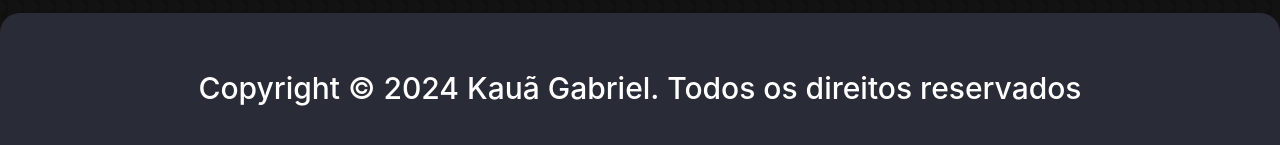
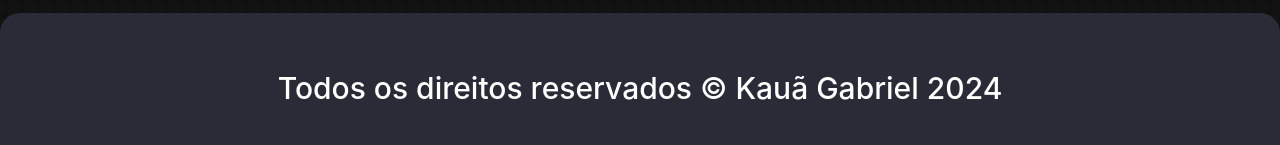
Before and after one commit to FiNiShYy/MyPortfolio, a React (Create React App) app: page / in a window 1280 px wide. Shown: the part 2601-2746 px from the top of the page. Built offline with nearby package versions, Linux system fonts and the light colour scheme; the HTML template or start-up script is replaced by a standard one.

Commit message:
favicon update and footer auto update year update

```diff
--- a/src/components/About/index.jsx
+++ b/src/components/About/index.jsx
@@ -3,7 +3,7 @@ import PFPKaua from '../../assets/PFPKaua.jpeg'
 
 const About = () => {
     return (
-        <div className="img-about">
+        <div className="img-about" id="about">
             <img src={PFPKaua}></img>
             <div className="about-text">
                 <h1>SOBRE MIM</h1>
--- a/src/components/Footer/index.jsx
+++ b/src/components/Footer/index.jsx
@@ -8,7 +8,7 @@ const Footer = () => {
     }, [])
     return (
         <div className='footer'>
-            <h1>Copyright © <span id="year"></span> Kauã Gabriel. Todos os direitos reservados</h1>
+            <h1>Todos os direitos reservados © Kauã Gabriel <span id="year"></span></h1>
         </div>
     )
 }
--- a/src/index.css
+++ b/src/index.css
@@ -18,3 +18,7 @@ code {
   font-family: source-code-pro, Menlo, Monaco, Consolas, 'Courier New',
     monospace;
 }
+
+html {
+  scroll-behavior: smooth;
+}
```
